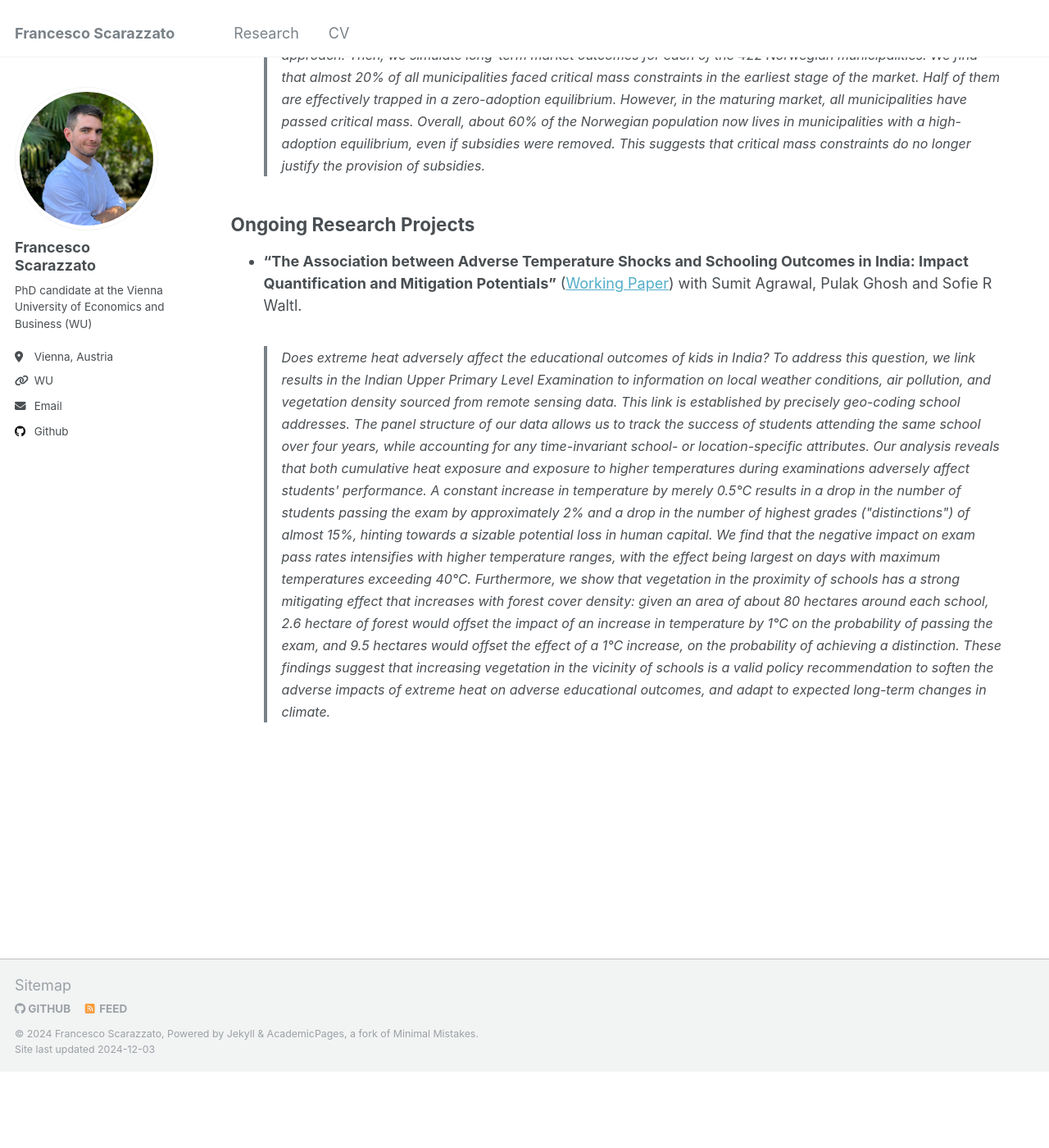
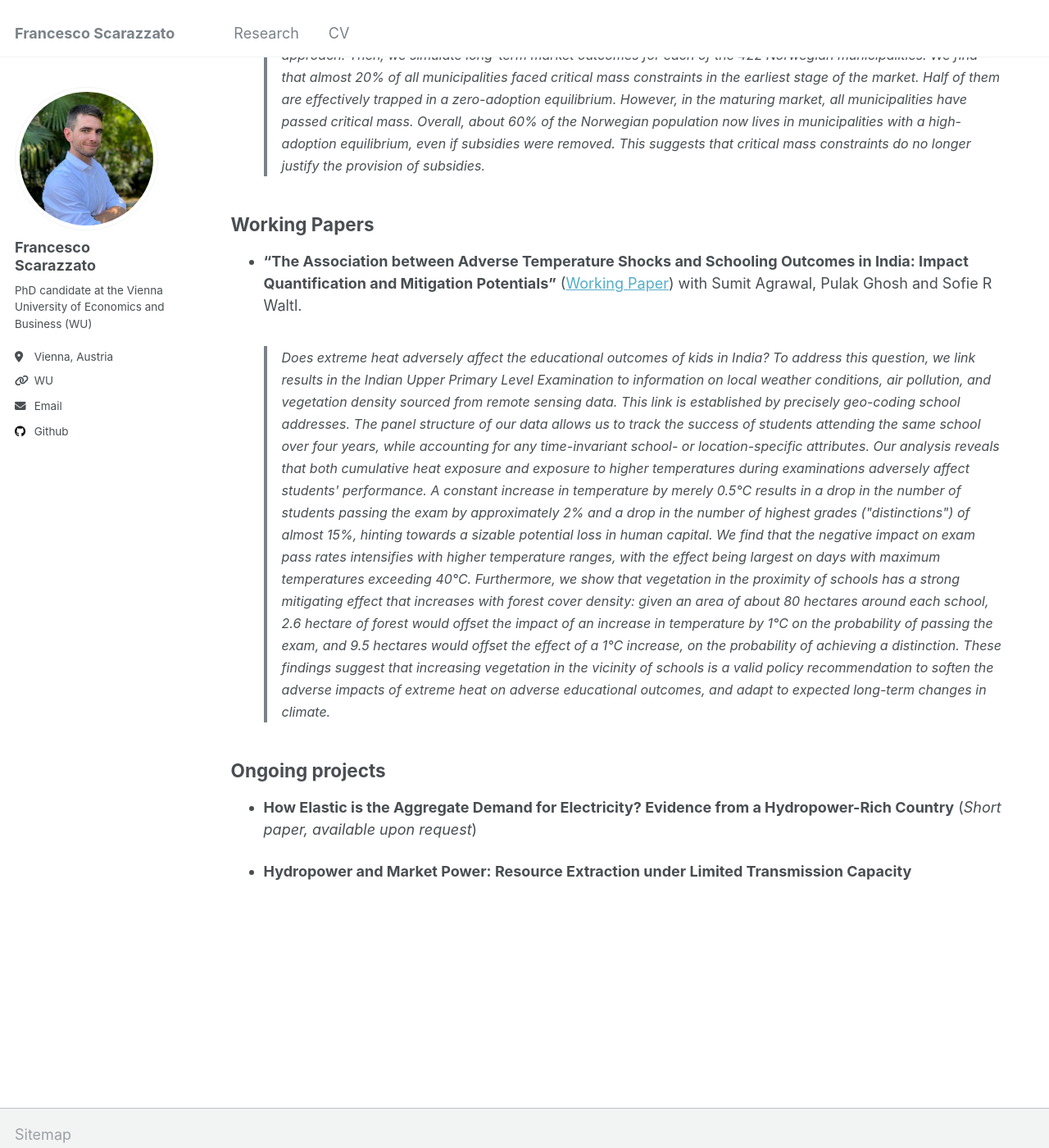
Before and after one commit to fscarazzato/fscarazzato.github.io, a Jekyll site: the page built from _pages/research.md, in a window 1280 px wide and 1400 px high, scrolled down 369 px. Shown: the whole window at 82% size. Built offline with Jekyll 4.4.1, drawn with Linux system fonts in a browser that asks for light colours; before the commit the page ends 1676 px from its top, so only the background shows below that.

Commit message:
ongoing projects

```diff
--- a/_pages/research.md
+++ b/_pages/research.md
@@ -24,8 +24,7 @@ Nicolas Koch, Nolan Ritter, Alexander Rohlf, Francesco Scarazzato. (2022). *Ener
 
   > <font size="3"> This paper investigates whether the world’s most mature electric vehicle (EV) market in Norway has overcome critical mass constraints and can achieve sustainable long-term equilibria without subsidies. We estimate a structural model that allows for multiple equilibria emerging from the interdependence between EV demand and charging station supply. We first estimate the resulting indirect network effects using an instrumental variable approach. Then, we simulate long-term market outcomes for each of the 422 Norwegian municipalities. We find that almost 20% of all municipalities faced critical mass constraints in the earliest stage of the market. Half of them are effectively trapped in a zero-adoption equilibrium. However, in the maturing market, all municipalities have passed critical mass. Overall, about 60% of the Norwegian population now lives in municipalities with a high-adoption equilibrium, even if subsidies were removed. This suggests that critical mass constraints do no longer justify the provision of subsidies. </font>
 
-
-Ongoing Research Projects
+Working Papers
 ------
 
 - **"The Association between Adverse Temperature Shocks and Schooling Outcomes in India: Impact Quantification and Mitigation Potentials"** ([Working Paper](https://sofiewaltl.com/wp-content/uploads/2024/09/india.pdf))
@@ -35,3 +34,11 @@ with Sumit Agrawal, Pulak Ghosh and Sofie R Waltl.
 Our analysis reveals that both cumulative heat exposure and exposure to higher temperatures during examinations adversely affect students' performance. A constant increase in temperature by merely 0.5°C results in a drop in the number of students passing the exam by approximately 2% and a drop in the number of highest grades ("distinctions") of almost 15%, hinting towards a sizable potential loss in human capital.
 We find that the negative impact on exam pass rates intensifies with higher temperature ranges, with the effect being largest on days with maximum temperatures exceeding 40°C. Furthermore, we show that vegetation in the proximity of schools has a strong mitigating effect that increases with forest cover density: given an area of about 80 hectares around each school, 2.6 hectare of forest would offset the impact of an increase in temperature by 1°C on the probability of passing the exam, and 9.5 hectares would offset the effect of a 1°C increase, on the probability of achieving a distinction.
 These findings suggest that increasing vegetation in the vicinity of schools is a valid policy recommendation to soften the adverse impacts of extreme heat on adverse educational outcomes, and adapt to expected long-term changes in climate. </font>
+
+
+Ongoing projects
+------
+
+- **How Elastic is the Aggregate Demand for Electricity? Evidence from a Hydropower-Rich Country** (*Short paper, available upon request*)
+
+- **Hydropower and Market Power: Resource Extraction under Limited Transmission Capacity**
```
